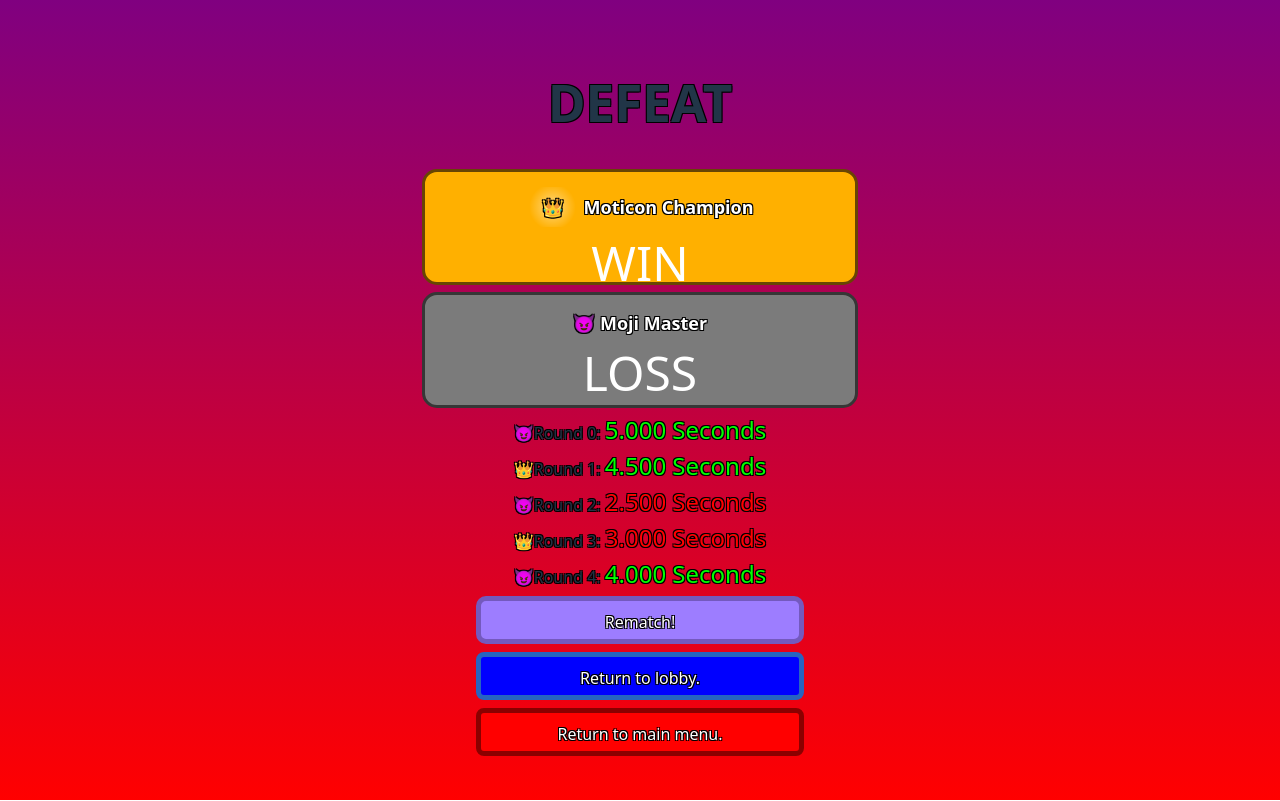
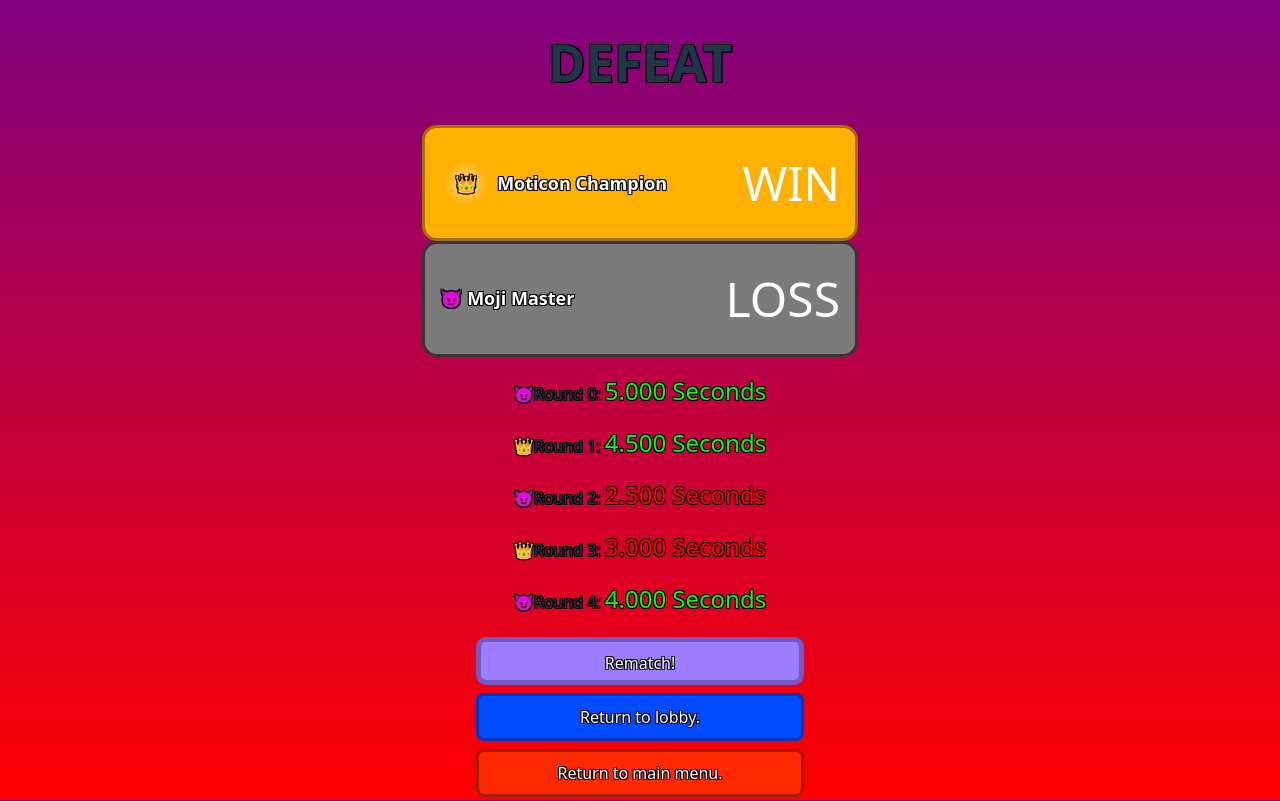
Before and after one commit to HazyWinner555/emoji-dualing, a React (Vite) app in the folder emoji-dueling/: page /1/1/gameover in a window 1280 px wide. Built offline with nearby package versions, Linux system fonts and the light colour scheme.

Commit message:
CSS Fixes (finally)
Made the CSS of the new page look IDENTICAL to the CSS of the old page. I'm not really sure what happened that messed everything up between integrating the websocket, but it's fixed now.

```diff
--- a/emoji-dueling/src/Pages/Gameover.jsx
+++ b/emoji-dueling/src/Pages/Gameover.jsx
@@ -88,7 +88,7 @@ function Gameover() {
 
 
     return (
-        <div className="logo-background gameoverContainer">
+        <div className="logo-background">
             {userWin ? <>
                 <h1> VICTORY </h1>
                 <UserStatus winner={userWin} username={userUsername} view="gameover" />
@@ -105,11 +105,13 @@ function Gameover() {
                 }
             </div>
             {/* These buttons should all send calls to the server. */}
-            <button className={`rematchButton ${rematchButtonClassName}`} onClick={() => {
+            <div className="game-over-buttons">
+            <button className={`rematch-button ${rematchButtonClassName}`} onClick={() => {
                 handleReady()
             }}> {opponentLeft ? "Cannot rematch. Opponent left room." : ""}{userIsReady && !opponentLeft ? "" : "Rematch!"} {userIsReady && !opponentIsReady && !opponentLeft ? "Waiting for opponent..." : ""}</button>
-            <button className="returnToLobbbyButton" onClick={() => { navigate(`/${roomCode}/${userIsHost}/lobby`) }}>Return to lobby.</button>
-            <button className="returnToMainMenuButton" onClick={() => { navigate(`/`) }}>Return to main menu.</button>
+            <button className="button-blue" onClick={() => { navigate(`/${roomCode}/${userIsHost}/lobby`) }}>Return to lobby.</button>
+            <button className="lc-orange" onClick={() => { navigate(`/`) }}>Return to main menu.</button>
+            </div>
         </div>
     )
 }
--- a/emoji-dueling/src/Pages/Home.jsx
+++ b/emoji-dueling/src/Pages/Home.jsx
@@ -91,13 +91,14 @@ function Home() {
 
     return (
         <div className="container">
+
             <img src={logo} className="logo" alt="Emoji Dueling Logo" />
             <NickNameInput
                 onUsernameChange={handleUsernameChange}
                 initialUsername={username}
             />
             <JoinRoom onChange={joinRoomChangeHandler} />
-            <button className="hostRoomButton" onClick={createRoomAndNavigate}>Host Room</button>
+            <button className="button-purple" onClick={createRoomAndNavigate}>Host Room</button>
         </div>
     );
 }
--- a/emoji-dueling/src/Pages/Lobby.jsx
+++ b/emoji-dueling/src/Pages/Lobby.jsx
@@ -158,9 +158,9 @@ function Lobby() {
 
 
     return (
-        <div className="lobbyContainer">
+        <div className="container">
 
-
+            <div className="lobbyContainers">
             <UserStatus
                 username={userUsername}
                 onChange={handleUsernameChange}
@@ -176,7 +176,9 @@ function Lobby() {
                 score={opponentScore}
                 view="lobby"
             />
+            </div>
 
+            <div className="lobbyInputs">
             <NicknameInput
                 onUsernameChange={(newUsername) => {
                     if (socket && socket.readyState === WebSocket.OPEN) {
@@ -187,7 +189,9 @@ function Lobby() {
                 initialUsername={userUsername}
             />
             <RoomCode roomCode={roomCode} />
+            </div>
 
+            <div className="lobbyButtons">
             <button
                 className={"readyButton " + readyButtonClassName}
                 onClick={handleReady}
@@ -197,11 +201,12 @@ function Lobby() {
             </button>
 
             <button
-                className="exitLobbbyButton"
+                className="button-purple"
                 onClick={handleExitLobby}
             >
                 Exit Lobby
             </button>
+            </div>
         </div>
     );
 }
--- a/emoji-dueling/src/Pages/Start.jsx
+++ b/emoji-dueling/src/Pages/Start.jsx
@@ -34,18 +34,18 @@ function Start() {
         opponentLoss = 10
         isHost = userIsHost
     }
-    useEffect(() => {
-        const moveToDuelPage = setTimeout(() => {
-            navigate(`/${roomCode}/${userIsHostParam}/duel`)
-        }, 3000);
-        return () => clearTimeout(moveToDuelPage);
-    }, []);
+    // useEffect(() => {
+    //     const moveToDuelPage = setTimeout(() => {
+    //         navigate(`/${roomCode}/${userIsHostParam}/duel`)
+    //     }, 3000);
+    //     return () => clearTimeout(moveToDuelPage);
+    // }, []);
 
     return (
         <>
             <div>
                 <div>
-                    <UserStatus username={opponentUsername} wins={opponentWins} losses={opponentLoss} view={"start"} isHost={isHost} />
+                    <UserStatus username={opponentUsername} wins={opponentWins} losses={opponentLoss} view={"start"} isHost={!isHost} />
                 </div>
                 <img src={vsLogo} className="vslogo" />
                 <div>
--- a/emoji-dueling/src/components/JoinRoom.jsx
+++ b/emoji-dueling/src/components/JoinRoom.jsx
@@ -24,11 +24,11 @@ function JoinRoom() {
 
     return (
         <div className="joinRoomContainer">
-            Room Code
+            <p> Room Code </p>
             <input type="text" placeholder="Room Code" value={roomCode}
-                   onChange={(e) => setRoomCode(e.target.value)} />
-            <button className="joinRoomButton" onClick={handleJoinRoom}>
-                Join Room
+                    onChange={(e) => setRoomCode(e.target.value)} />
+            <button className="button-blue" onClick={handleJoinRoom}>
+                <p> Join Room </p>
             </button>
         </div>
     );
--- a/emoji-dueling/src/components/NicknameInput.jsx
+++ b/emoji-dueling/src/components/NicknameInput.jsx
@@ -91,7 +91,7 @@ function NicknameInput({ onUsernameChange = () => {}, initialUsername = "" }) {
 
     return (
         <div>
-            <p>Nickname 😈</p>
+            <p>Nickname</p>
             <input
                 type="text"
                 placeholder={isManuallyCleared ? "Type a nickname or leave empty" : "Moji Master 😈"}
--- a/emoji-dueling/src/components/UserStatus.jsx
+++ b/emoji-dueling/src/components/UserStatus.jsx
@@ -72,7 +72,7 @@ function UserStatus(props) {
         }
 
         if (props.isOpponent == false) {
-            return (<div className={`userStatusContainer ${containerClass}`}> {/*Flip justify-content between user and opponent.*/}
+            return (<div className={`duelCont userStatusContainer ${containerClass}`}> {/*Flip justify-content between user and opponent.*/}
                 <p className="usernamePara">
                     {props.username}
                 </p>
@@ -80,7 +80,7 @@ function UserStatus(props) {
             </div>
             )
         } else {
-            return (<div className={`userStatusContainer ${containerClass}`}> {/*Flip justify-content between user and opponent.*/}
+            return (<div className={`duelCont userStatusContainer ${containerClass}`}> {/*Flip justify-content between user and opponent.*/}
                 <p className="hearts"> {heartString} </p>
                 <p className="usernamePara">
                     {props.username}
@@ -103,7 +103,7 @@ function UserStatus(props) {
                 <div className={`userStatusContainer ${containerClass} gameover`}>
                     <div className="scoreContainer">
                         <p className="usernamePara">
-                            <span className="userEmoji">{props.username ? (props.username.slice(0, 2)) : ""}</span>{props.username ? props.username.slice(2, props.username.legnth) : ""}
+                            <span className="userEmoji">{props.username ? (props.username.slice(0, 2)) : ""}</span>{props.username ? props.username.slice(2, props.username.length) : ""}
                         </p>
                     </div>
 
--- a/emoji-dueling/src/css/Duel.css
+++ b/emoji-dueling/src/css/Duel.css
@@ -32,6 +32,10 @@
     border-radius:0.9375em;
     margin:auto;
     width: 50vh;
+
+}
+
+.duelCont {
     flex-direction:column;
 }
 
--- a/emoji-dueling/src/css/Gameover.css
+++ b/emoji-dueling/src/css/Gameover.css
@@ -50,30 +50,6 @@
     font-size: x-large;
 }
 
-.gameoverContainer {
-    display: flex;
-    flex-direction: column;
-    justify-content: space-between;
-    align-items: center;
-    height: 90vh;
-}
-
-.userStatusContainer {
-    display: flex;
-    flex-direction: row;
-    justify-content: space-between;
-    align-items: baseline;
-    padding: 15px;
-    border-radius: 10px;
-    height: 40px;
-    width: 300px;
-}
-
-.winnerContainer {
-    background-color: rgb(255, 176, 0);
-    border: 3px solid rgb(104, 69, 3);
-}
-
 .winnerContainer .userEmoji {
     position: relative;
     display: inline-block;
@@ -93,7 +69,6 @@
     font-weight: unset;
 }
 
-.roundSummaryContainer {}
 
 .roundSummary .correct {
     color: green;
@@ -104,6 +79,11 @@
     color: red;
     background-color: transparent;
 
+}
+
+.roundSummary {
+    margin-top:1em;
+    margin-bottom:1em;
 }
 
 .rematchButton {
--- a/emoji-dueling/src/css/Home.css
+++ b/emoji-dueling/src/css/Home.css
@@ -1,18 +1,5 @@
-.joinRoomContainer {
-    display: flex;
-    flex-direction: column;
-    margin: auto;
-    align-items: center;
-    justify-content: baseline;
-    height: 50px;
+
+
+.joinRoomContainer button {
+    margin:15px;
 }
-
-.joinRoomButton {
-    background-color: blue;
-    border: 5px solid rgb(39, 100, 192)
-}
-
-.hostRoomButton {
-    background-color: rgb(134, 0, 211);
-    border: rgb(28, 15, 66) 5px solid;
-}
--- a/emoji-dueling/src/css/Start.css
+++ b/emoji-dueling/src/css/Start.css
@@ -4,7 +4,7 @@
 }
 
 .vslogo {
-    margin:-60px;
+    margin:-20px;
     z-index:-700;
     left: 50%;
 }
```
